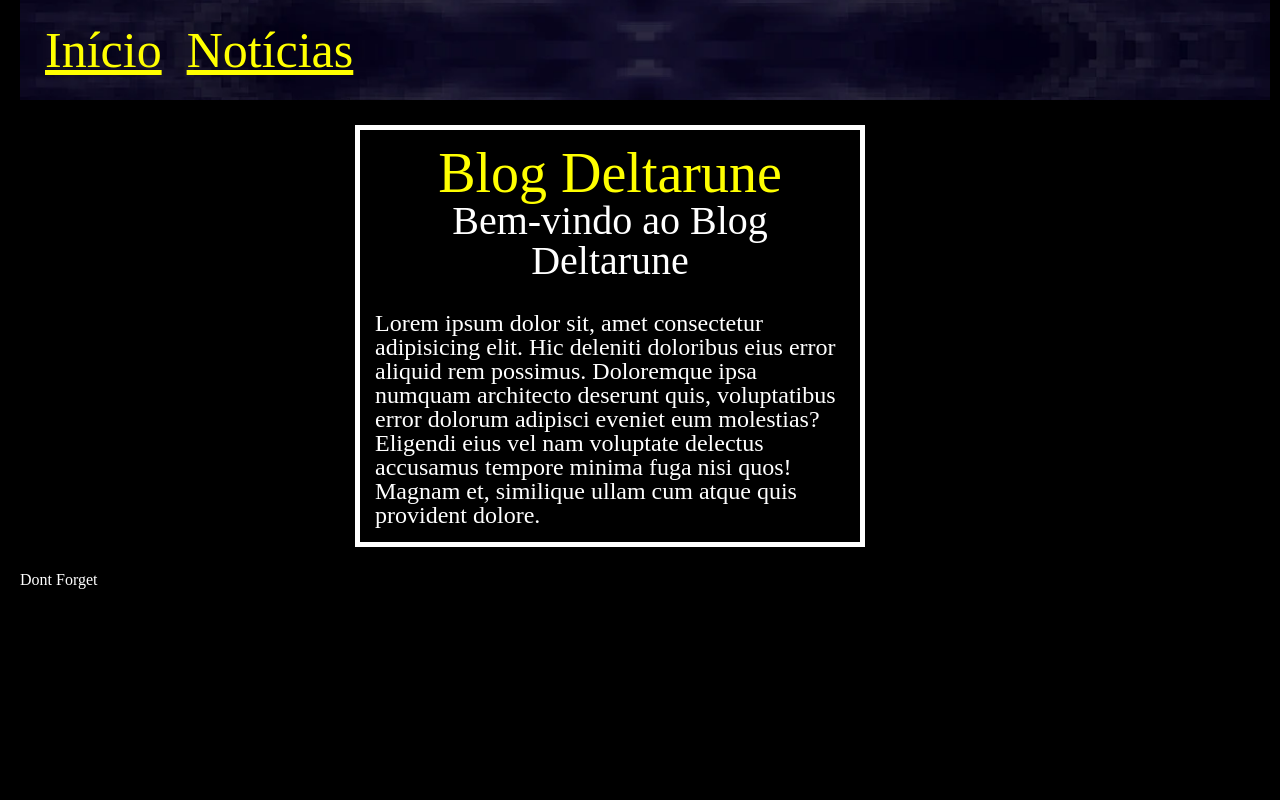
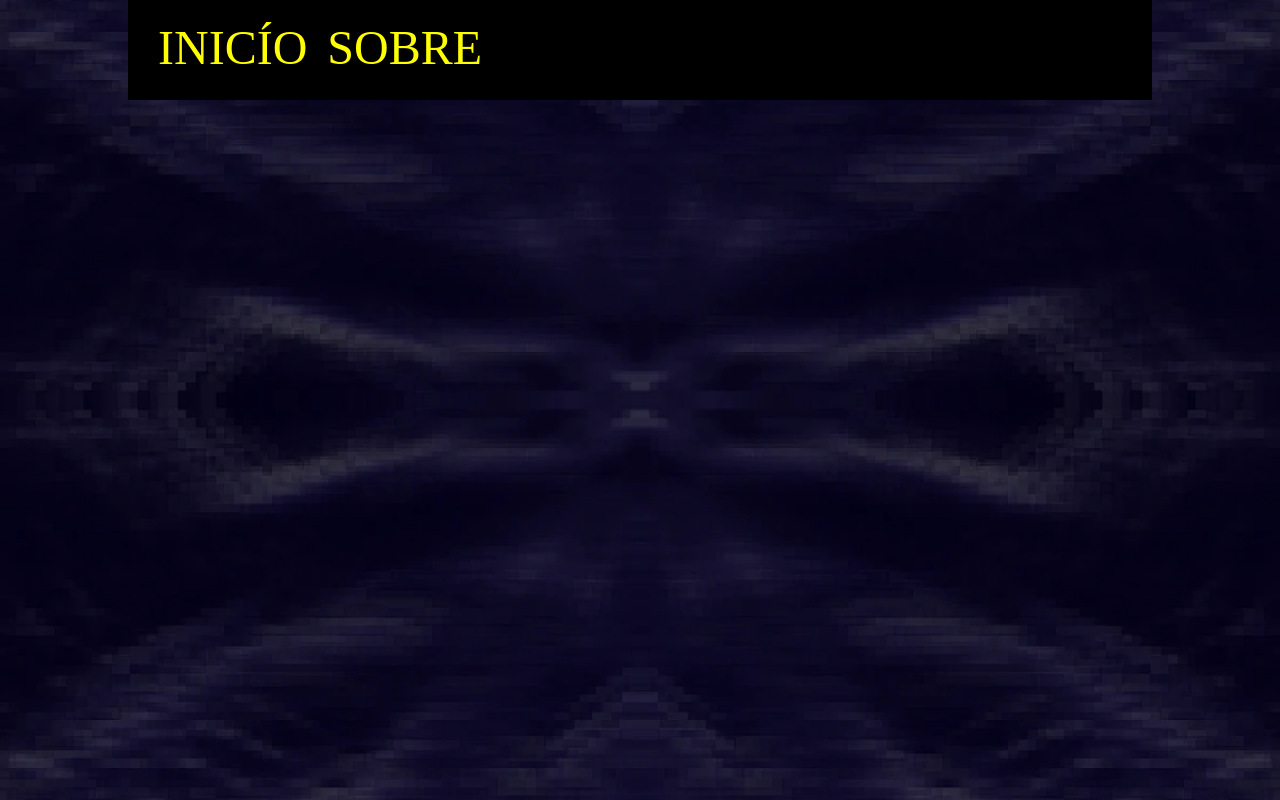
Before and after one commit to JPeri05/deltarune-blog, a plain HTML site: page index.html in a window 1280 px wide. Drawn offline with Linux system fonts and the light colour scheme.

Commit message:
commitando alterações

```diff
--- a/css/style.css
+++ b/css/style.css
@@ -1,44 +1,49 @@
+@font-face {
+  font-family: 'Deltarune';
+  src: url('font/deltarune.ttf') format('ttf');
+  font-display: swap;
+}
+:root {
+  font-family: 'Deltarune',serif;
+}
 .corpo-pagina {
-  background-color: black;
-  color: white;
-  width: 1250px;
-  height: auto;
-  margin: 20px;
-}
-.cabecario-pagina {
-  margin-top: -20px;
-  margin-bottom: 20px;
+  width: 80vw;
+  height: 100vh;
+  margin: auto;
   background-image: url(/img/capa-cabecario.jpeg);
   background-size: cover;
   background-position: center;
+  background-repeat: no-repeat;
+  color: white;
+}
+.cabecario-pagina {
+  background-color: black;
+  margin-bottom: 20px;
   height: 100px;
-  width: auto;
-}
-.navegador-pagina {
-  font-size: 50px;
-  line-height: 2.0;
 }
 .navegador-pagina a {
+  font-size: 3rem;
+  line-height: 2.0;
+  padding-left: 20px;
   color: yellow;
-  padding-right: 25px;
+  text-decoration: none;
 }
 .navegador-pagina ul {
   display: flex;
   justify-content: left;
-  margin-left: 25px;
+  padding-left: 10px;
+  padding-right: 10px;
 }
-.principal-pagina {
+.artigo-pagina {
   width: 500px;
   height: auto;
-  margin-left: 335px;
-  margin-right: 0px;
-  margin-top: 25px;
-  margin-bottom: 25px;
-  border: 5px;
+  display: flex;
+  justify-content: center;
+  align-content: center;
+  flex-flow: row wrap;
+  border: 3px;
   border-style: solid;
   border-color: white;
-}
-.artigo-pagina {
   padding: 15px;
 }
 .titulo-pagina {
--- a/index.html
+++ b/index.html
@@ -4,31 +4,23 @@
 <head>
     <meta charset="UTF-8">
     <title>Blog Deltarune</title>
+    <link rel="stylesheet" href="/css/reset.css">
     <link rel="stylesheet" href="/css/style.css">
-    <link rel="stylesheet" href="/css/reset.css">
 </head>
 
 <body class="corpo-pagina">
     <header class="cabecario-pagina">
         <nav class="navegador-pagina">
             <ul>
-                <li><a href="index.html">Início</a></li>
-                <li><a href="noticias.html">Notícias</a></li>
+                <li>
+                    <a href="index.html">INICÍO</a>
+                </li>
+                <li>
+                    <a href="sobre.hmtl">SOBRE</a>
+                </li>
             </ul>
         </nav>
     </header>
-    <main class="principal-pagina">
-        <article class="artigo-pagina">
-            <h1 class="titulo-pagina">Blog Deltarune</h1>
-            <h2 class="subtitulo-pagina">Bem-vindo ao Blog Deltarune</h2>
-        </article>
-         <article class="artigo-pagina">
-            <p class="paragrafo-pagina">Lorem ipsum dolor sit, amet consectetur adipisicing elit. Hic deleniti doloribus eius error aliquid rem possimus. Doloremque ipsa numquam architecto deserunt quis, voluptatibus error dolorum adipisci eveniet eum molestias? Eligendi eius vel nam voluptate delectus accusamus tempore minima fuga nisi quos! Magnam et, similique ullam cum atque quis provident dolore.</p>
-        </article>
-    </main>
-    <footer class="rodape-pagina">
-        <p class="paragrafo-destaque">Dont Forget</p>
-    </footer>
 </body>
 
 </html>
```
Also changed, not shown: css/font/deltarune.ttf (added), css/font/license.txt (added), css/font/readme.txt (added), sobre.html (added).
